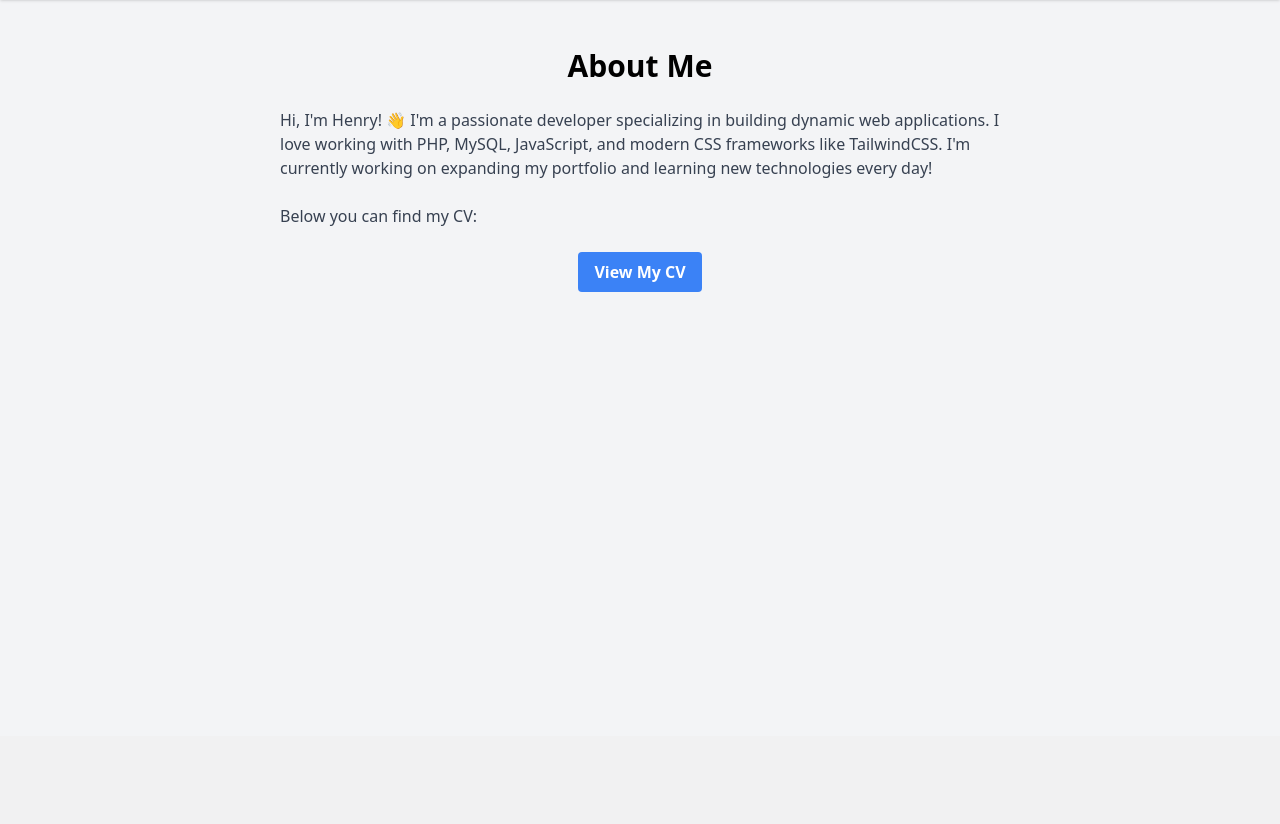
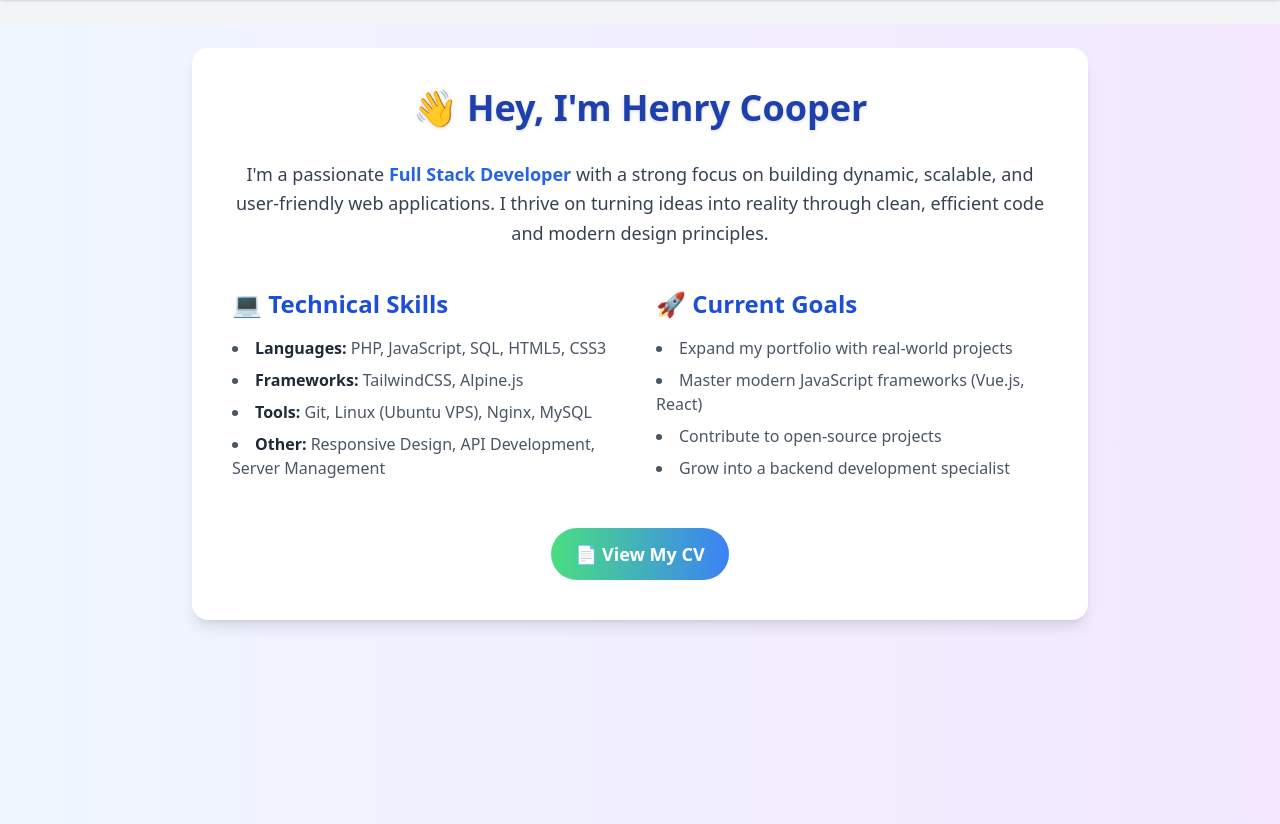
Before and after one commit to HenryCooperBBS/Client-Portal, a PHP site: page /about.php in a window 1280 px wide. Shown: the part 64-888 px from the top of the page. Before the commit the page ends 356 px from the top, so only its background shows below. Run offline with PHP 8.4, Linux system fonts and the light colour scheme; some libraries are stand-ins or nearby versions.

Commit message:
Reworked about me

```diff
--- a/about.php
+++ b/about.php
@@ -5,24 +5,48 @@ require_once 'includes/db.php';
 
 <?php include 'templates/header.php'; ?>
 
-<div class="max-w-3xl mx-auto p-6">
-    <h2 class="text-3xl font-bold mb-6 text-center">About Me</h2>
+<div class="bg-gradient-to-r from-blue-50 to-purple-100 min-h-screen p-6">
+    <div class="max-w-4xl mx-auto bg-white rounded-2xl shadow-lg p-10">
+        <h1 class="text-4xl font-extrabold text-center mb-8 text-blue-800 drop-shadow">
+            👋 Hey, I'm Henry Cooper
+        </h1>
 
-    <p class="text-gray-700 mb-6">
-        Hi, I'm Henry! 👋 I'm a passionate developer specializing in building dynamic web applications.
-        I love working with PHP, MySQL, JavaScript, and modern CSS frameworks like TailwindCSS.
-        I'm currently working on expanding my portfolio and learning new technologies every day!
-    </p>
+        <p class="text-gray-700 text-lg mb-6 text-center leading-relaxed">
+            I'm a passionate <span class="font-bold text-blue-600">Full Stack Developer</span> with a strong focus on building dynamic, scalable, and user-friendly web applications.
+            I thrive on turning ideas into reality through clean, efficient code and modern design principles.
+        </p>
 
-    <p class="text-gray-700 mb-6">
-        Below you can find my CV:
-    </p>
+        <div class="grid grid-cols-1 md:grid-cols-2 gap-8 mt-10">
+            <!-- Skills -->
+            <div>
+                <h2 class="text-2xl font-bold text-blue-700 mb-4">💻 Technical Skills</h2>
+                <ul class="list-disc list-inside text-gray-600 space-y-2">
+                    <li><span class="font-semibold text-gray-800">Languages:</span> PHP, JavaScript, SQL, HTML5, CSS3</li>
+                    <li><span class="font-semibold text-gray-800">Frameworks:</span> TailwindCSS, Alpine.js</li>
+                    <li><span class="font-semibold text-gray-800">Tools:</span> Git, Linux (Ubuntu VPS), Nginx, MySQL</li>
+                    <li><span class="font-semibold text-gray-800">Other:</span> Responsive Design, API Development, Server Management</li>
+                </ul>
+            </div>
 
-    <div class="flex justify-center">
-        <a href="uploads/your-cv.pdf" target="_blank"
-           class="bg-blue-500 hover:bg-blue-700 text-white font-bold py-2 px-4 rounded">
-            View My CV
-        </a>
+            <!-- Goals -->
+            <div>
+                <h2 class="text-2xl font-bold text-blue-700 mb-4">🚀 Current Goals</h2>
+                <ul class="list-disc list-inside text-gray-600 space-y-2">
+                    <li>Expand my portfolio with real-world projects</li>
+                    <li>Master modern JavaScript frameworks (Vue.js, React)</li>
+                    <li>Contribute to open-source projects</li>
+                    <li>Grow into a backend development specialist</li>
+                </ul>
+            </div>
+        </div>
+
+        <!-- CV Button -->
+        <div class="flex justify-center mt-12">
+            <a href="uploads/Henry Cooper - CV.pdf" target="_blank"
+               class="bg-gradient-to-r from-green-400 to-blue-500 hover:from-green-500 hover:to-blue-600 text-white font-bold py-3 px-6 rounded-full text-lg transition">
+                📄 View My CV
+            </a>
+        </div>
     </div>
 </div>
 
```
